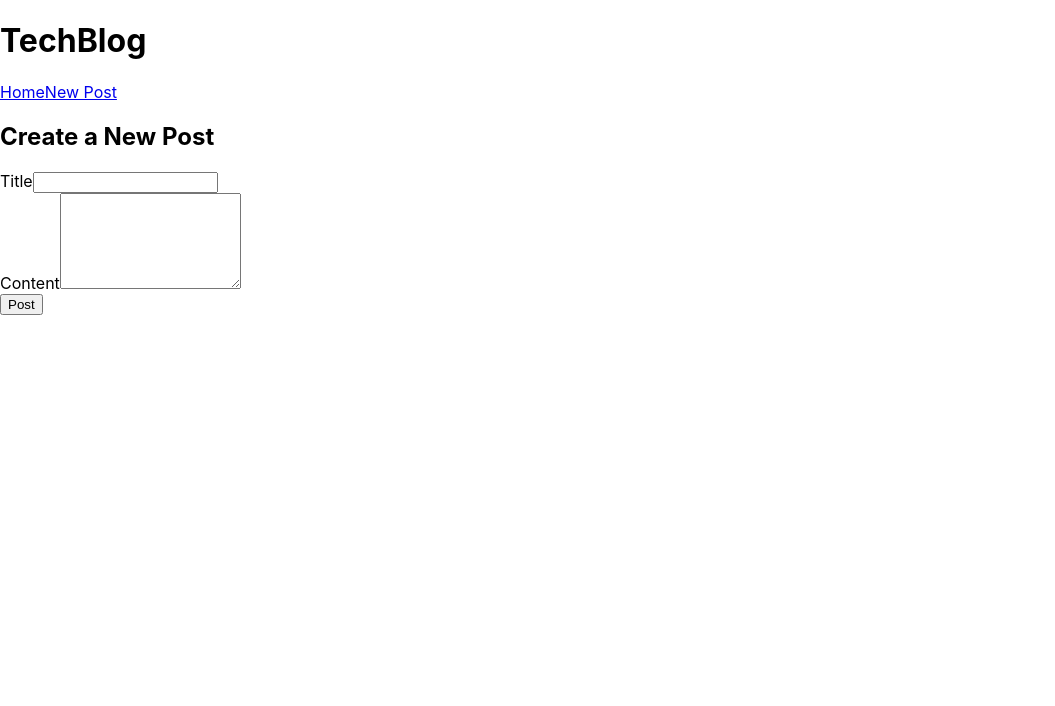
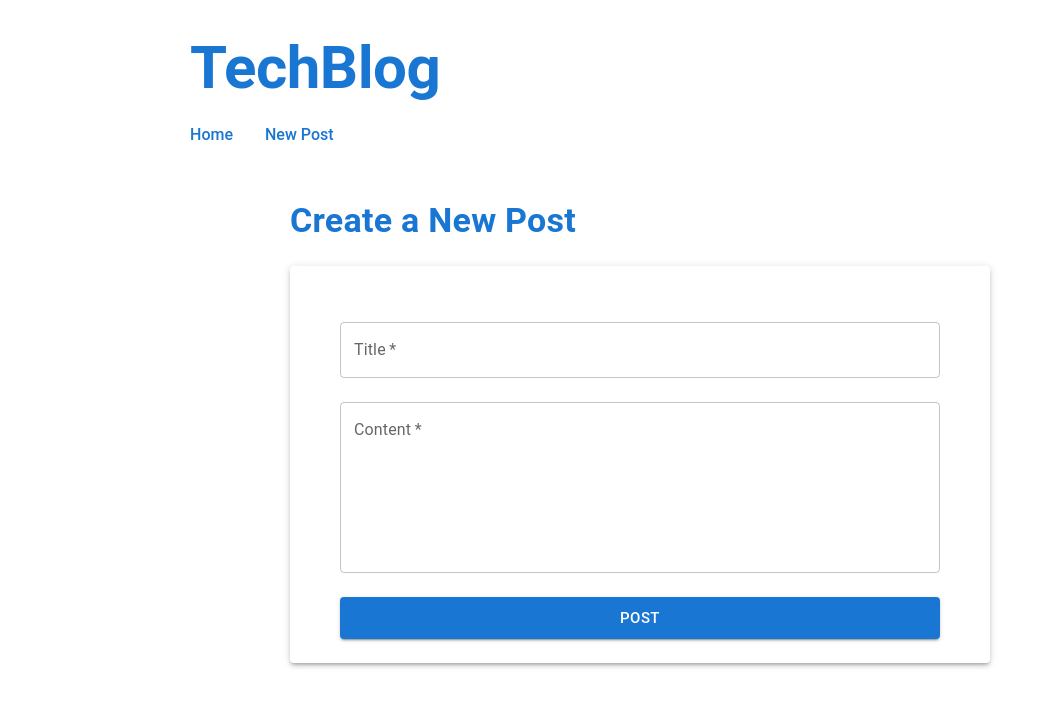
Before and after one commit to purinliang/TechBlog, a React (Create React App) app in the folder client/: page /new in a window 1280 px wide. Shown: the top 706 px of the page, without its empty margins (0-1055 px from the left). Built offline with nearby package versions, Linux system fonts and the light colour scheme.

Commit message:
feature: include MUI

```diff
--- a/client/package.json
+++ b/client/package.json
@@ -3,6 +3,9 @@
   "version": "0.1.0",
   "private": true,
   "dependencies": {
+    "@emotion/react": "^11.14.0",
+    "@emotion/styled": "^11.14.0",
+    "@mui/material": "^7.1.1",
     "@testing-library/dom": "^10.4.0",
     "@testing-library/jest-dom": "^6.6.3",
     "@testing-library/react": "^16.3.0",
--- a/client/src/App.js
+++ b/client/src/App.js
@@ -1,16 +1,25 @@
 import { Outlet, Link } from 'react-router-dom';
+import Box from '@mui/material/Box';
+import Typography from '@mui/material/Typography';
+import Stack from '@mui/material/Stack';
 
 export default function App() {
   return (
-    <div className="p-4 max-w-3xl mx-auto">
-      <header className="mb-4 border-b pb-2">
-        <h1 className="text-3xl font-bold">TechBlog</h1>
-        <nav className="mt-2 space-x-4">
-          <Link to="/">Home</Link>
-          <Link to="/new">New Post</Link>
-        </nav>
+    <Box sx={{ p: 4, maxWidth: 900, mx: 'auto', fontFamily: 'Roboto, sans-serif' }}>
+      <header>
+        <Typography variant="h2" fontWeight="bold" color="primary" gutterBottom>
+          TechBlog
+        </Typography>
+        <Stack direction="row" spacing={4} mb={4}>
+          <Link to="/" style={{ color: '#1976d2', textDecoration: 'none', fontWeight: '500' }}>
+            Home
+          </Link>
+          <Link to="/new" style={{ color: '#1976d2', textDecoration: 'none', fontWeight: '500' }}>
+            New Post
+          </Link>
+        </Stack>
       </header>
       <Outlet />
-    </div>
+    </Box>
   );
 }
--- a/client/src/components/PostDetail.js
+++ b/client/src/components/PostDetail.js
@@ -1,6 +1,12 @@
 import { useParams } from 'react-router-dom';
 import { useEffect, useState } from 'react';
 import { getPostById } from '../api';
+
+import Card from '@mui/material/Card';
+import CardContent from '@mui/material/CardContent';
+import Typography from '@mui/material/Typography';
+import CircularProgress from '@mui/material/CircularProgress';
+import Box from '@mui/material/Box';
 
 export default function PostDetail() {
   const { id } = useParams();
@@ -10,12 +16,26 @@ export default function PostDetail() {
     getPostById(id).then(setPost);
   }, [id]);
 
-  if (!post) return <p>Loading...</p>;
+  if (!post)
+    return (
+      <Box sx={{ display: 'flex', justifyContent: 'center', mt: 4 }}>
+        <CircularProgress />
+      </Box>
+    );
 
   return (
-    <div>
-      <h2 className="text-2xl font-bold mb-2">{post.title}</h2>
-      <p>{post.content}</p>
-    </div>
+    <Card sx={{ maxWidth: 700, margin: '20px auto', p: 2 }}>
+      <CardContent>
+        <Typography variant="h4" component="h2" gutterBottom color="primary">
+          {post.title}
+        </Typography>
+        <Typography
+          variant="body1"
+          sx={{ whiteSpace: 'pre-line', color: 'text.primary' }}
+        >
+          {post.content}
+        </Typography>
+      </CardContent>
+    </Card>
   );
 }
--- a/client/src/components/PostForm.js
+++ b/client/src/components/PostForm.js
@@ -1,6 +1,10 @@
 import { useState } from 'react';
 import { useNavigate } from 'react-router-dom';
 import { createPost } from '../api';
+
+import Box from '@mui/material/Box';
+import TextField from '@mui/material/TextField';
+import Button from '@mui/material/Button';
 
 export default function PostForm() {
   const [title, setTitle] = useState('');
@@ -14,29 +18,32 @@ export default function PostForm() {
   };
 
   return (
-    <form onSubmit={handleSubmit} className="space-y-4">
-      <div>
-        <label className="block">Title</label>
-        <input
-          className="border p-2 w-full"
+    <Box
+      component="form"
+      onSubmit={handleSubmit}
+      sx={{ maxWidth: 600, mx: 'auto', mt: 4, display: 'flex', flexDirection: 'column', gap: 3 }}
+    >
+      <TextField
+        label="Title"
+        variant="outlined"
         value={title}
         onChange={(e) => setTitle(e.target.value)}
         required
+        fullWidth
       />
-      </div>
-      <div>
-        <label className="block">Content</label>
-        <textarea
-          className="border p-2 w-full"
+      <TextField
+        label="Content"
+        variant="outlined"
+        multiline
         rows={6}
         value={content}
         onChange={(e) => setContent(e.target.value)}
         required
+        fullWidth
       />
-      </div>
-      <button className="bg-blue-600 text-white px-4 py-2 rounded" type="submit">
+      <Button variant="contained" type="submit" size="large">
         Post
-      </button>
-    </form>
+      </Button>
+    </Box>
   );
 }
--- a/client/src/components/PostList.js
+++ b/client/src/components/PostList.js
@@ -1,6 +1,11 @@
 import { useEffect, useState } from 'react';
 import { Link } from 'react-router-dom';
 import { getPosts } from '../api';
+
+import Card from '@mui/material/Card';
+import CardContent from '@mui/material/CardContent';
+import Typography from '@mui/material/Typography';
+import Box from '@mui/material/Box';
 
 export default function PostList() {
   const [posts, setPosts] = useState([]);
@@ -10,14 +15,21 @@ export default function PostList() {
   }, []);
 
   return (
-    <ul className="space-y-2">
+    <Box sx={{ display: 'flex', flexDirection: 'column', gap: 3 }}>
       {posts.map((post) => (
-        <li key={post.id}>
-          <Link to={`/posts/${post.id}`} className="text-blue-600 hover:underline">
-            {post.title}
-          </Link>
-        </li>
+        <Card key={post.id} variant="outlined" sx={{ cursor: 'pointer', '&:hover': { boxShadow: 6 } }}>
+          <CardContent>
+            <Link to={`/posts/${post.id}`} style={{ textDecoration: 'none' }}>
+              <Typography variant="h6" color="primary" fontWeight="600" gutterBottom>
+                {post.title}
+              </Typography>
+            </Link>
+            <Typography variant="body2" color="text.secondary" noWrap>
+              {post.content.length > 100 ? post.content.slice(0, 100) + '...' : post.content}
+            </Typography>
+          </CardContent>
+        </Card>
       ))}
-    </ul>
+    </Box>
   );
 }
--- a/client/src/pages/Home.js
+++ b/client/src/pages/Home.js
@@ -1,10 +1,14 @@
 import PostList from '../components/PostList';
+import Typography from '@mui/material/Typography';
+import Box from '@mui/material/Box';
 
 export default function Home() {
   return (
-    <div>
-      <h2 className="text-xl font-semibold mb-2">All Posts</h2>
+    <Box sx={{ maxWidth: 900, mx: 'auto', mt: 4 }}>
+      <Typography variant="h4" fontWeight="600" mb={3} color="primary">
+        All Posts
+      </Typography>
       <PostList />
-    </div>
+    </Box>
   );
 }
--- a/client/src/pages/NewPost.js
+++ b/client/src/pages/NewPost.js
@@ -1,10 +1,17 @@
 import PostForm from '../components/PostForm';
+import Typography from '@mui/material/Typography';
+import Paper from '@mui/material/Paper';
+import Box from '@mui/material/Box';
 
 export default function NewPost() {
   return (
-    <div>
-      <h2 className="text-xl font-semibold mb-2">Create a New Post</h2>
-      <PostForm />
-    </div>
+    <Box sx={{ maxWidth: 700, mx: 'auto', mt: 4, p: 3 }}>
+      <Typography variant="h4" fontWeight="600" mb={3} color="primary">
+        Create a New Post
+      </Typography>
+      <Paper elevation={3} sx={{ p: 3 }}>
+        <PostForm />
+      </Paper>
+    </Box>
   );
 }
```
Also changed, not shown: 1 other file (tests, documents, lock files or other folders). Lines whose indentation alone changed are shown as unchanged.
